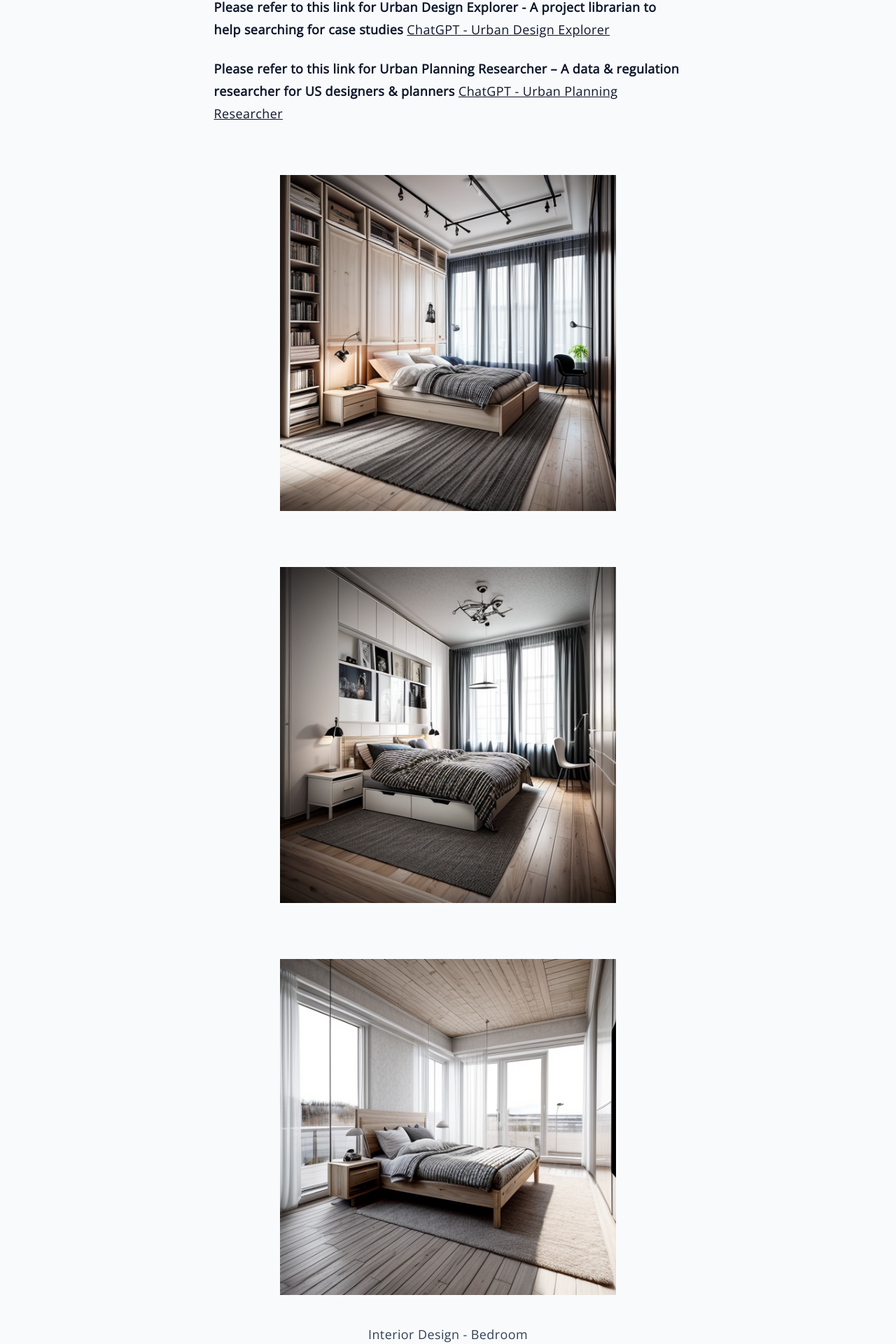
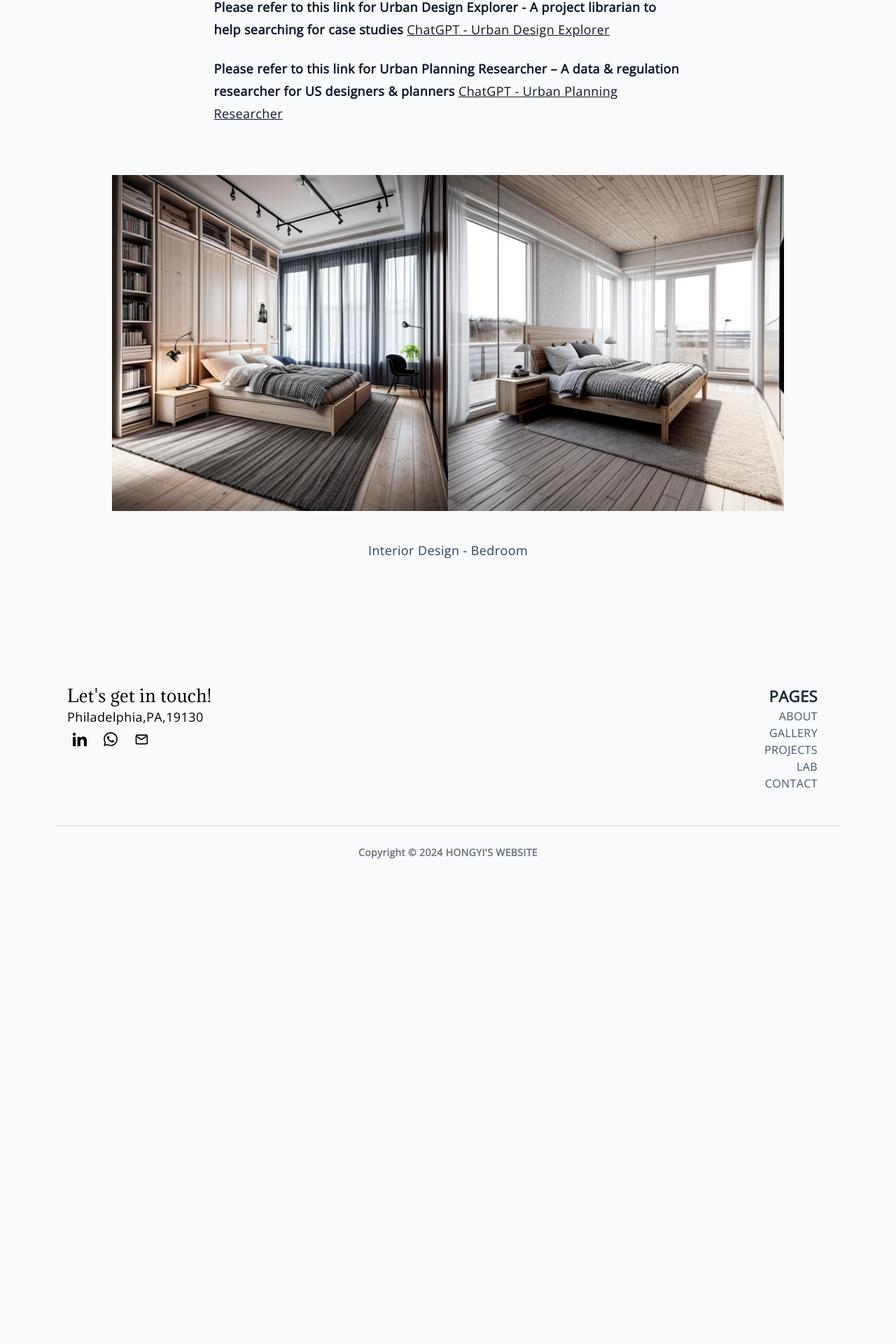
Before and after one commit to hongyili-hl/hongyili-hl.github.io, a Jekyll site: the page built from sample.md, in a window 1280 px wide. Shown: the part 346-2266 px from the top of the page at 70% size. Built offline with Jekyll 4.4.1, drawn with Linux system fonts in a browser that asks for light colours; after the commit the page ends 1602 px from its top, so only the background shows below that.

Commit message:
Update tags.html

```diff
--- a/_layouts/tags.html
+++ b/_layouts/tags.html
@@ -14,11 +14,6 @@
   </div>
   <div class="flex justify-center py-4 md:py-8">
     <img src="/assets/images/Bedroom.png" alt="" class="basis-2/6  w-11/12 md:w-5/12 p-2 md:px-0" style="-webkit-touch-callout: none;-webkit-user-select: none;-moz-user-select: none;-ms-user-select: none;user-select: none">
-  </div>
-  <div class="flex justify-center py-4 md:py-8">
-    <img src="/assets/images/Bedroom_2.png" alt="" class="basis-2/6  w-11/12 md:w-5/12 p-2 md:px-0" style="-webkit-touch-callout: none;-webkit-user-select: none;-moz-user-select: none;-ms-user-select: none;user-select: none">
-  </div>
-  <div class="flex justify-center py-4 md:py-8">
     <img src="/assets/images/Bedroom_3.png" alt="" class="basis-2/6  w-11/12 md:w-5/12 p-2 md:px-0" style="-webkit-touch-callout: none;-webkit-user-select: none;-moz-user-select: none;-ms-user-select: none;user-select: none">
   </div>
   <div class="flex justify-center pb-4 md:pb-8">
```
